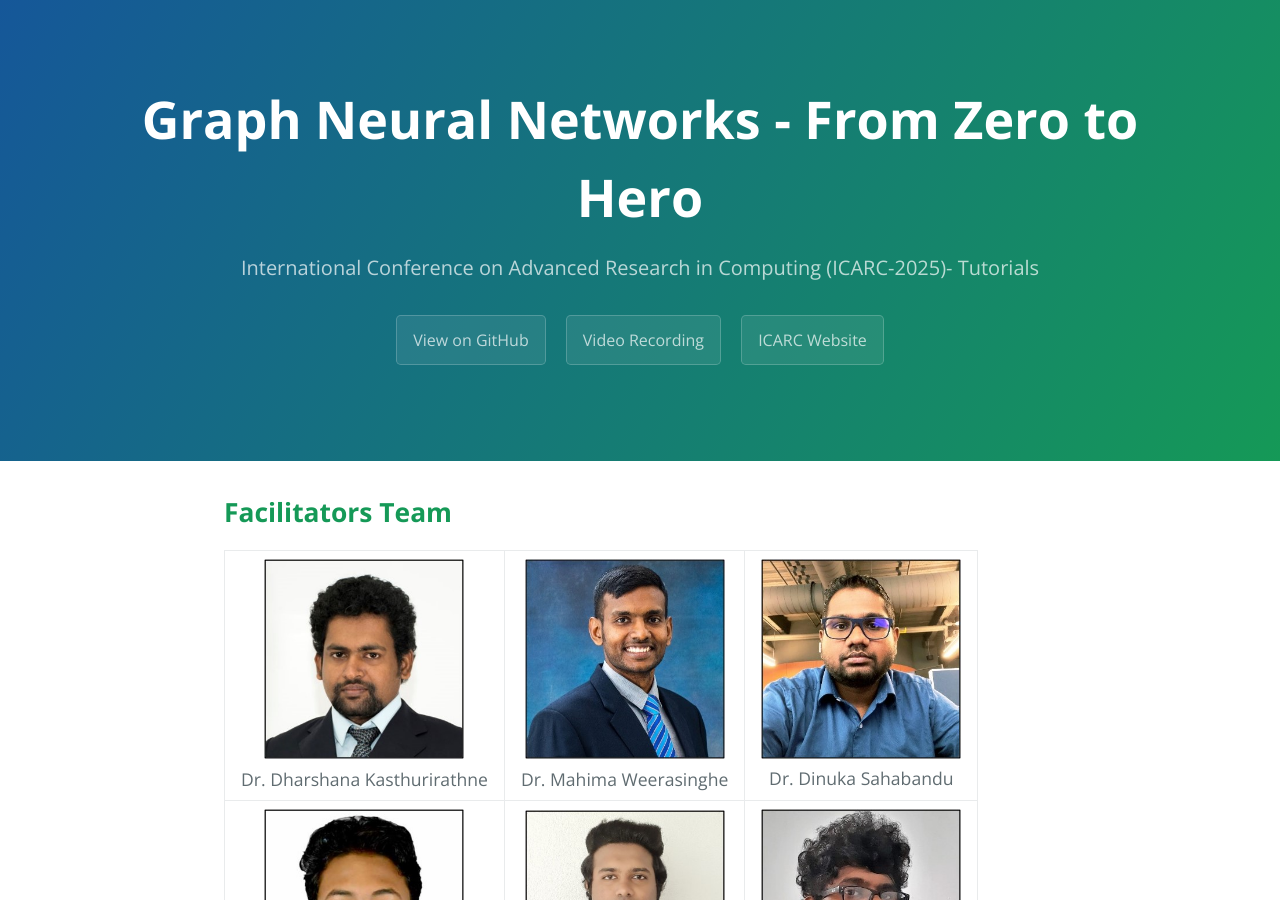
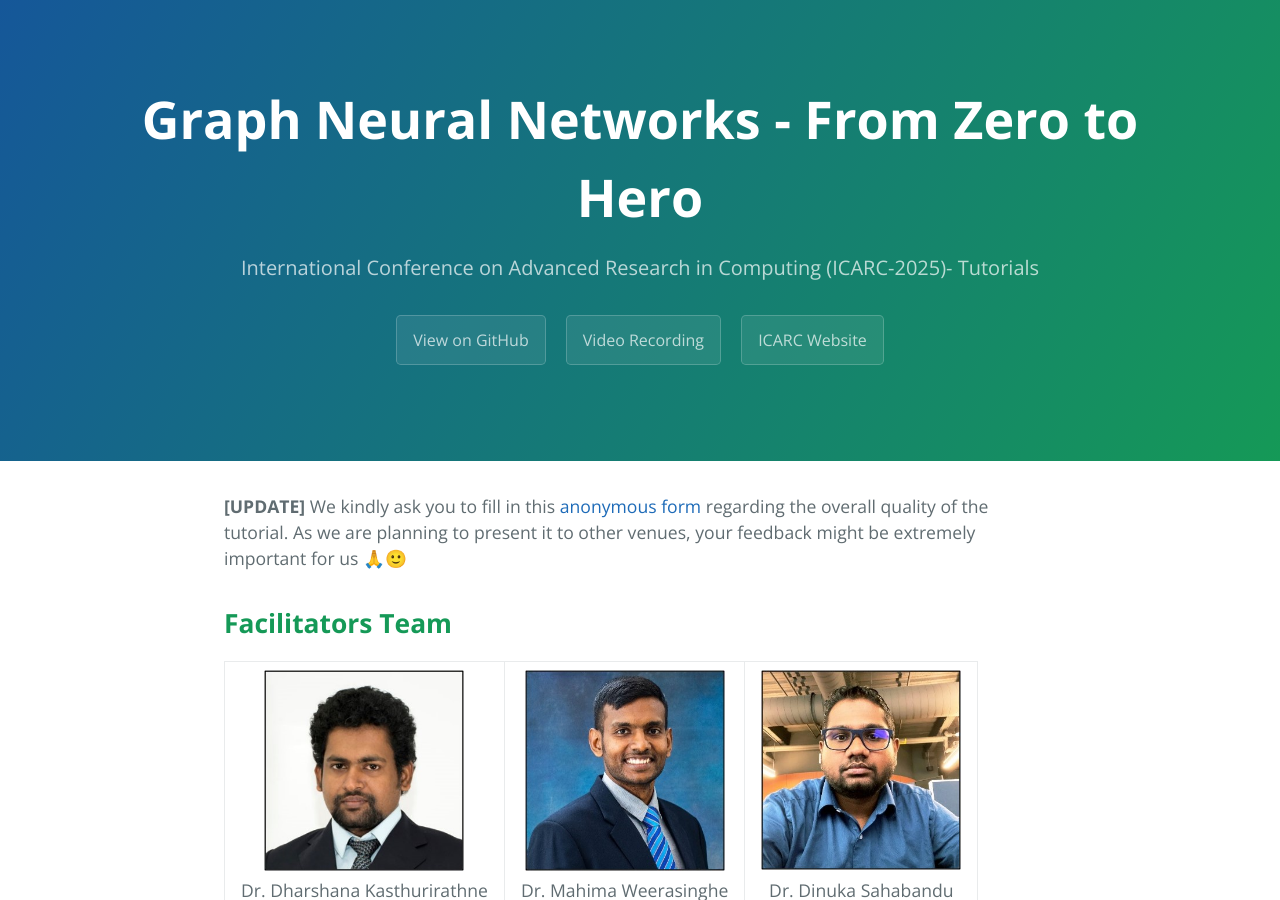
Before and after one commit to tinyml-in-action/tinyml-in-action.github.io, a Jekyll site: the page built from index.md, in a window 1280 px wide and 900 px high. Built offline with Jekyll 4.4.1, drawn with Linux system fonts in a browser that asks for light colours.

Commit message:
feedback update

```diff
--- a/index.md
+++ b/index.md
@@ -2,7 +2,7 @@
 layout: default
 ---
 
-<!-- **\[UPDATE\]** We kindly ask you to fill in this [anonymous form](https://docs.google.com/forms/d/1Am4LBsYtyOVzo3axIRqYOC7vHOB5BQ9aSMyvTsjjF7I/edit) regarding the overall quality of the tutorial. As we are planning to present it to other venues, your feedback might be extremely important for us 🙏🙂 -->
+**\[UPDATE\]** We kindly ask you to fill in this [anonymous form](https://docs.google.com/forms/d/1Am4LBsYtyOVzo3axIRqYOC7vHOB5BQ9aSMyvTsjjF7I/edit) regarding the overall quality of the tutorial. As we are planning to present it to other venues, your feedback might be extremely important for us 🙏🙂
 
 ## **Facilitators Team**
 <p align="center">
@@ -19,6 +19,7 @@
     </tr>
   </table>
 </p>
+
 
 ## Abstract
 
```
